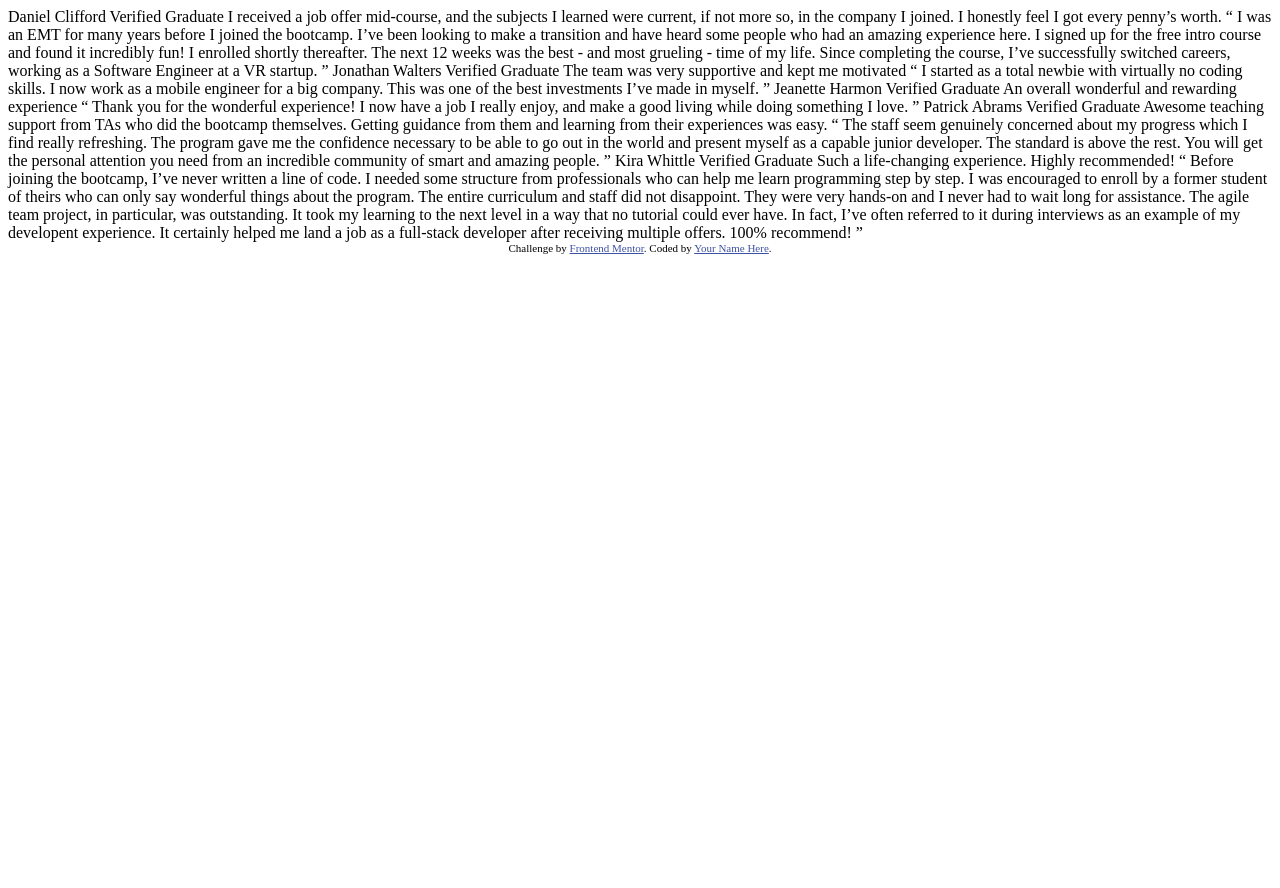
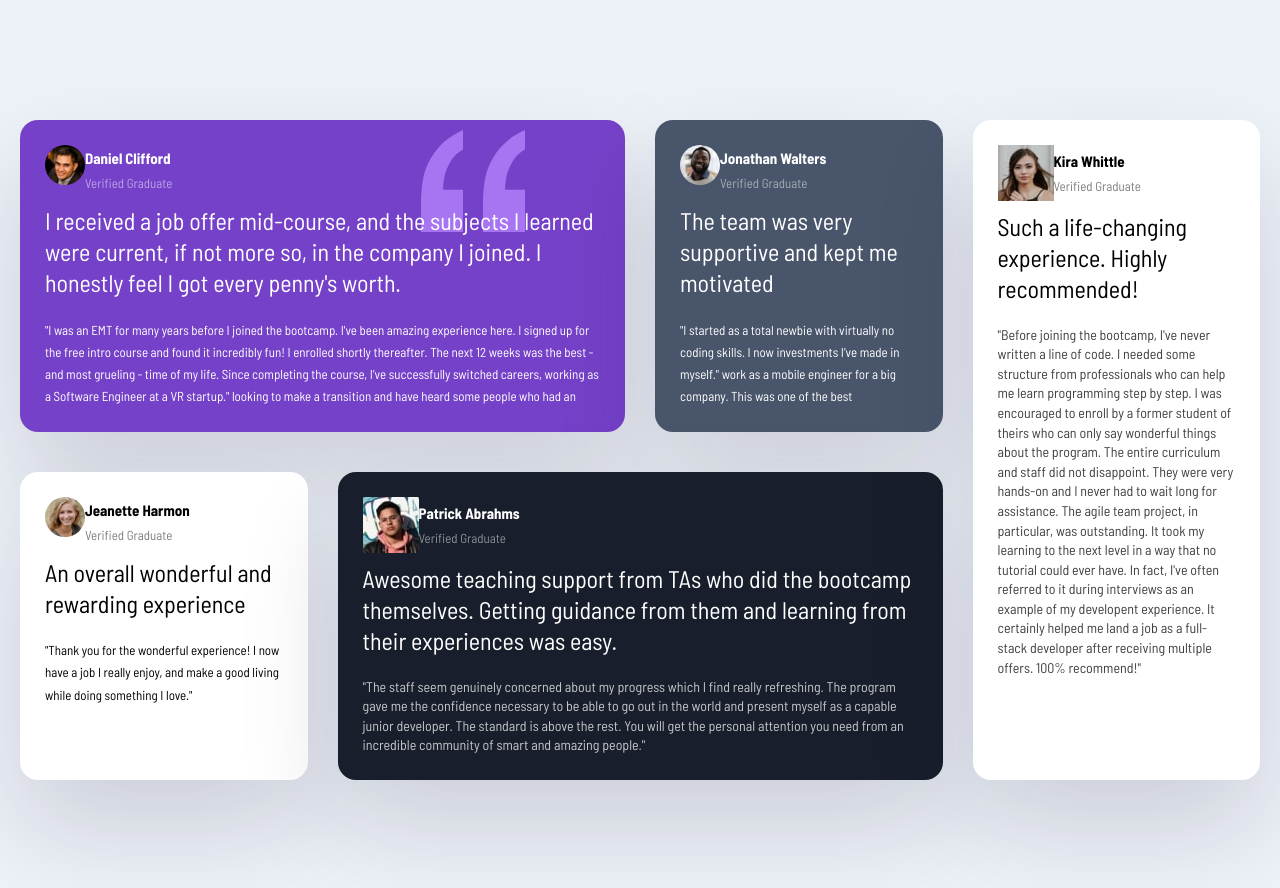
Before and after one commit to arunkalyan12/Testimonials-grid-section, a plain HTML site: page index.html in a window 1280 px wide. Before the commit the page ends 800 px from the top, so only its background shows below. Drawn offline with Linux system fonts and the light colour scheme.

Commit message:
Second commit

```diff
--- a/index.html
+++ b/index.html
@@ -1,76 +1,124 @@
 <!DOCTYPE html>
 <html lang="en">
+
 <head>
-  <meta charset="UTF-8">
-  <meta name="viewport" content="width=device-width, initial-scale=1.0"> <!-- displays site properly based on user's device -->
+    <meta charset="UTF-8">
+    <meta name="viewport" content="width=device-width, initial-scale=1.0">
+    <link rel="stylesheet" href="style.css">
+    <title>Testimonials</title>
+</head>
 
-  <link rel="icon" type="image/png" sizes="32x32" href="./images/favicon-32x32.png">
+<body>
+    <div class="testimonials">
+        <div class="card card--bg-purple">
+            <header class="card__header">
+                <img src="images/image-daniel.jpg" class="card_img" alt="">
+                <div>
+                    <h3>Daniel Clifford</h3>
+                    <p>Verified Graduate</p>
+                </div>
+            </header>
+            <p class="card__lead">
+                I received a job offer mid-course, and the subjects I learned were
+                current, if not more so, in the company I joined. I honestly feel I
+                got every penny's worth.
+            </p>
+            <p class="card_quote">
+                "I was an EMT for many years before I joined the bootcamp. I've been
+                amazing experience here. I signed up for the free intro course and
+                found it incredibly fun! I enrolled shortly thereafter. The next 12
+                weeks was the best - and most grueling - time of my life. Since
+                completing the course, I've successfully switched careers, working as
+                a Software Engineer at a VR startup."
+                looking to make a transition and have heard some people who had an
+            </p>
+        </div>
 
-  <title>Frontend Mentor | [Challenge Name Here]</title>
+        <div class="card card--bg-gray-blue">
+            <header class="card__header">
+                <img src="images/image-jonathan.jpg" class="card_img" alt="">
+                <div>
+                    <h3>Jonathan Walters</h3>
+                    <p>Verified Graduate</p>
+                </div>
+            </header>
+            <p class="card__lead">
+                The team was very supportive and kept me motivated
+            </p>
+            <p class="card_quote">
+                "I started as a total newbie with virtually no coding skills. I now
+                investments I've made in myself."
+                work as a mobile engineer for a big company. This was one of the best
+            </p>
+        </div>
 
-  <!-- Feel free to remove these styles or customise in your own stylesheet 👍 -->
-  <style>
-    .attribution { font-size: 11px; text-align: center; }
-    .attribution a { color: hsl(228, 45%, 44%); }
-  </style>
-</head>
-<body>
-  Daniel Clifford
-  Verified Graduate
+        <div class="card">
+            <header class="card__header">
+                <img src="images/image-jeanette.jpg" class="card_img" alt="">
+                <div>
+                    <h3>Jeanette Harmon</h3>
+                    <p>Verified Graduate</p>
+                </div>
+            </header>
+            <p class="card__lead">
+                An overall wonderful and rewarding experience
+            </p>
+            <p class="card_quote">
+                "Thank you for the wonderful experience! I now have a job I really
+                enjoy, and make a good living while doing something I love."
+            </p>
+        </div>
 
-  I received a job offer mid-course, and the subjects I learned were current, if not more so,
-  in the company I joined. I honestly feel I got every penny’s worth.
+        <div class="card card--bg-black-blue">
+            <header class="card__header">
+                <img src="images/image-patrick.jpg" class="card__img" alt="" />
+                <div>
+                    <h3>Patrick Abrahms</h3>
+                    <p>Verified Graduate</p>
+                </div>
+            </header>
+            <p class="card__lead">
+                Awesome teaching support from TAs who did the bootcamp themselves.
+                Getting guidance from them and learning from their experiences was
+                easy.
+            </p>
+            <p class="card__quote">
+                "The staff seem genuinely concerned about my progress which I find
+                really refreshing. The program gave me the confidence necessary to be
+                able to go out in the world and present myself as a capable junior
+                developer. The standard is above the rest. You will get the personal
+                attention you need from an incredible community of smart and amazing
+                people."
+            </p>
+        </div>
 
-  “ I was an EMT for many years before I joined the bootcamp. I’ve been looking to make a
-  transition and have heard some people who had an amazing experience here. I signed up
-  for the free intro course and found it incredibly fun! I enrolled shortly thereafter.
-  The next 12 weeks was the best - and most grueling - time of my life. Since completing
-  the course, I’ve successfully switched careers, working as a Software Engineer at a VR startup. ”
+        <div class="card">
+            <header class="card__header">
+                <img src="images/image-kira.jpg" class="card__img" alt="" />
+                <div>
+                    <h3>Kira Whittle</h3>
+                    <p>Verified Graduate</p>
+                </div>
+            </header>
+            <p class="card__lead">
+                Such a life-changing experience. Highly recommended!
+            </p>
+            <p class="card__quote">
+                "Before joining the bootcamp, I've never written a line of code. I
+                needed some structure from professionals who can help me learn
+                programming step by step. I was encouraged to enroll by a former
+                student of theirs who can only say wonderful things about the program.
+                The entire curriculum and staff did not disappoint. They were very
+                hands-on and I never had to wait long for assistance. The agile team
+                project, in particular, was outstanding. It took my learning to the
+                next level in a way that no tutorial could ever have. In fact, I've
+                often referred to it during interviews as an example of my developent
+                experience. It certainly helped me land a job as a full-stack
+                developer after receiving multiple offers. 100% recommend!"
+            </p>
+        </div>
+    </div>
+    </div>
+</body>
 
-  Jonathan Walters
-  Verified Graduate
-
-  The team was very supportive and kept me motivated
-
-  “ I started as a total newbie with virtually no coding skills. I now work as a mobile engineer
-  for a big company. This was one of the best investments I’ve made in myself. ”
-
-  Jeanette Harmon
-  Verified Graduate
-
-  An overall wonderful and rewarding experience
-
-  “ Thank you for the wonderful experience! I now have a job I really enjoy, and make a good living
-  while doing something I love. ”
-
-  Patrick Abrams
-  Verified Graduate
-
-  Awesome teaching support from TAs who did the bootcamp themselves. Getting guidance from them and
-  learning from their experiences was easy.
-
-  “ The staff seem genuinely concerned about my progress which I find really refreshing. The program
-  gave me the confidence necessary to be able to go out in the world and present myself as a capable
-  junior developer. The standard is above the rest. You will get the personal attention you need from
-  an incredible community of smart and amazing people. ”
-
-  Kira Whittle
-  Verified Graduate
-
-  Such a life-changing experience. Highly recommended!
-
-  “ Before joining the bootcamp, I’ve never written a line of code. I needed some structure from
-  professionals who can help me learn programming step by step. I was encouraged to enroll by a former
-  student of theirs who can only say wonderful things about the program. The entire curriculum and staff
-  did not disappoint. They were very hands-on and I never had to wait long for assistance. The agile team
-  project, in particular, was outstanding. It took my learning to the next level in a way that no tutorial
-  could ever have. In fact, I’ve often referred to it during interviews as an example of my developent
-  experience. It certainly helped me land a job as a full-stack developer after receiving multiple offers.
-  100% recommend! ”
-
-  <div class="attribution">
-    Challenge by <a href="https://www.frontendmentor.io?ref=challenge" target="_blank">Frontend Mentor</a>.
-    Coded by <a href="#">Your Name Here</a>.
-  </div>
-</body>
 </html>
```
Also changed, not shown: index2.html (deleted, +0 -124 lines), style.css (renamed from style2.css).
